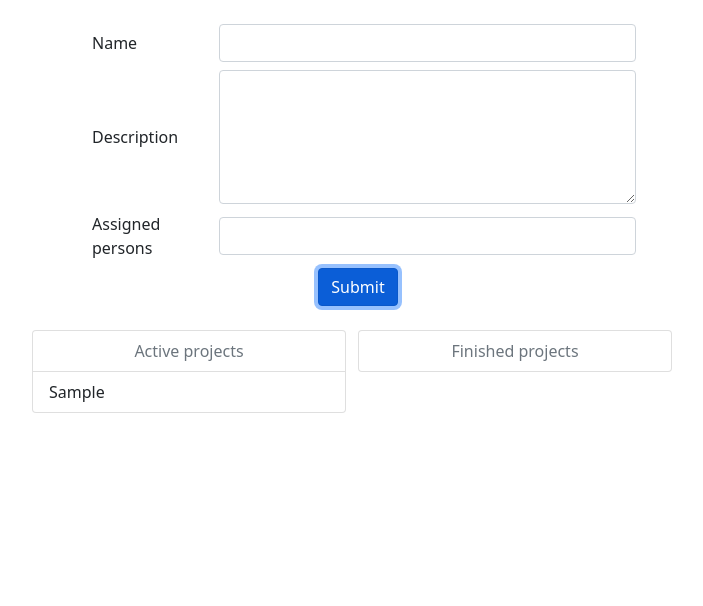
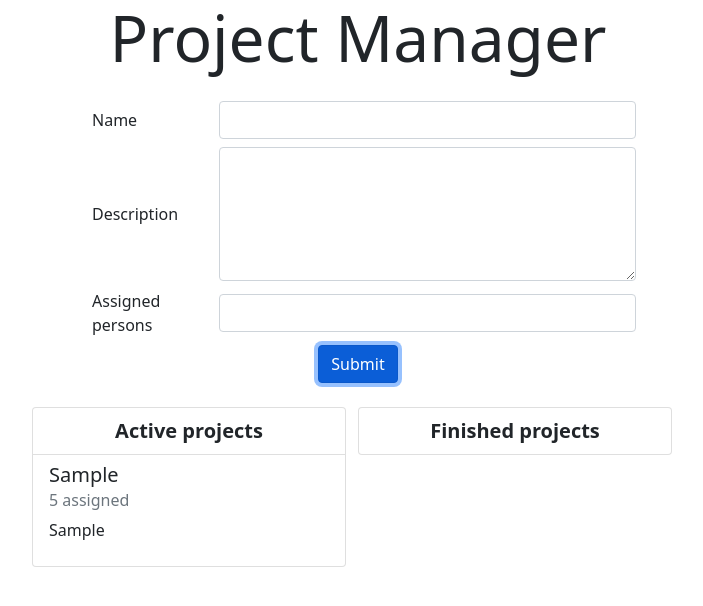
Before and after one commit to huuff/understanding-ts, a website built with webpack: page dnd_v2/src/index.html in a window 1280 px wide. Both pictures are taken after typing "Sample", "Sample", "5" into the empty fields and a click on the button "Submit". Shown: the whole page, without its empty margins (282-985 px from the left). Built offline with nearby package versions, Linux system fonts and the light colour scheme.

Commit message:
correctly showing the project

```diff
--- a/dnd_v2/src/index.html
+++ b/dnd_v2/src/index.html
@@ -29,14 +29,19 @@
 
     <template id="projectListTemplate">
       <ul class="list-group col-lg my-2">
-        <li class="list-group-item text-muted text-center"></li>
+        <li class="list-group-item text-center fs-5 fw-bold">Project list</li>
       </ul>
     </template>
 
     <template id="projectTemplate">
       <li class="list-group-item">
+        <h2 class="mb-1 h5">Project name</h2>
+        <h3 class="mb-2 h6 text-muted">Number of assignees</h3>
+        <p>Description</p>
       </li>
     </template>
+
+    <h1 class="text-center display-3">Project Manager</h1>
     <main class="row mt-4">
       <div class="col-3"></div>
       <div class="col">
--- a/dnd_v2/src/project.ts
+++ b/dnd_v2/src/project.ts
@@ -22,7 +22,9 @@ export class Project {
   }
 
   private initializeProjectElement(element: HTMLLIElement): HTMLLIElement {
-    element.innerText = this.name;
+    element.querySelector("h2")!.innerText = this.name;
+    element.querySelector("h3")!.innerText = `${this.assignedPeople} assigned`
+    element.querySelector("p")!.innerText = this.description;
     return element;
   }
 
```
